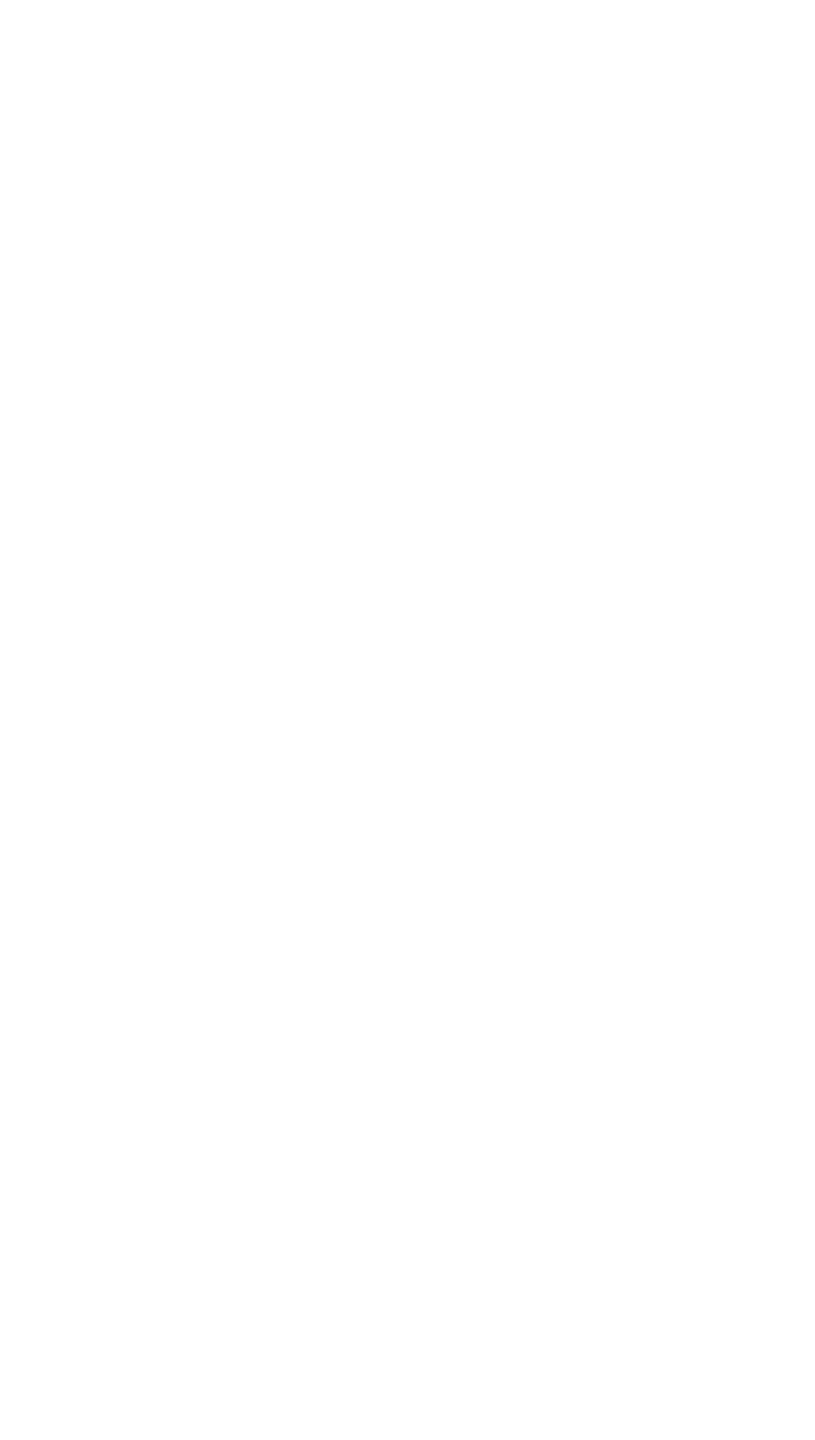
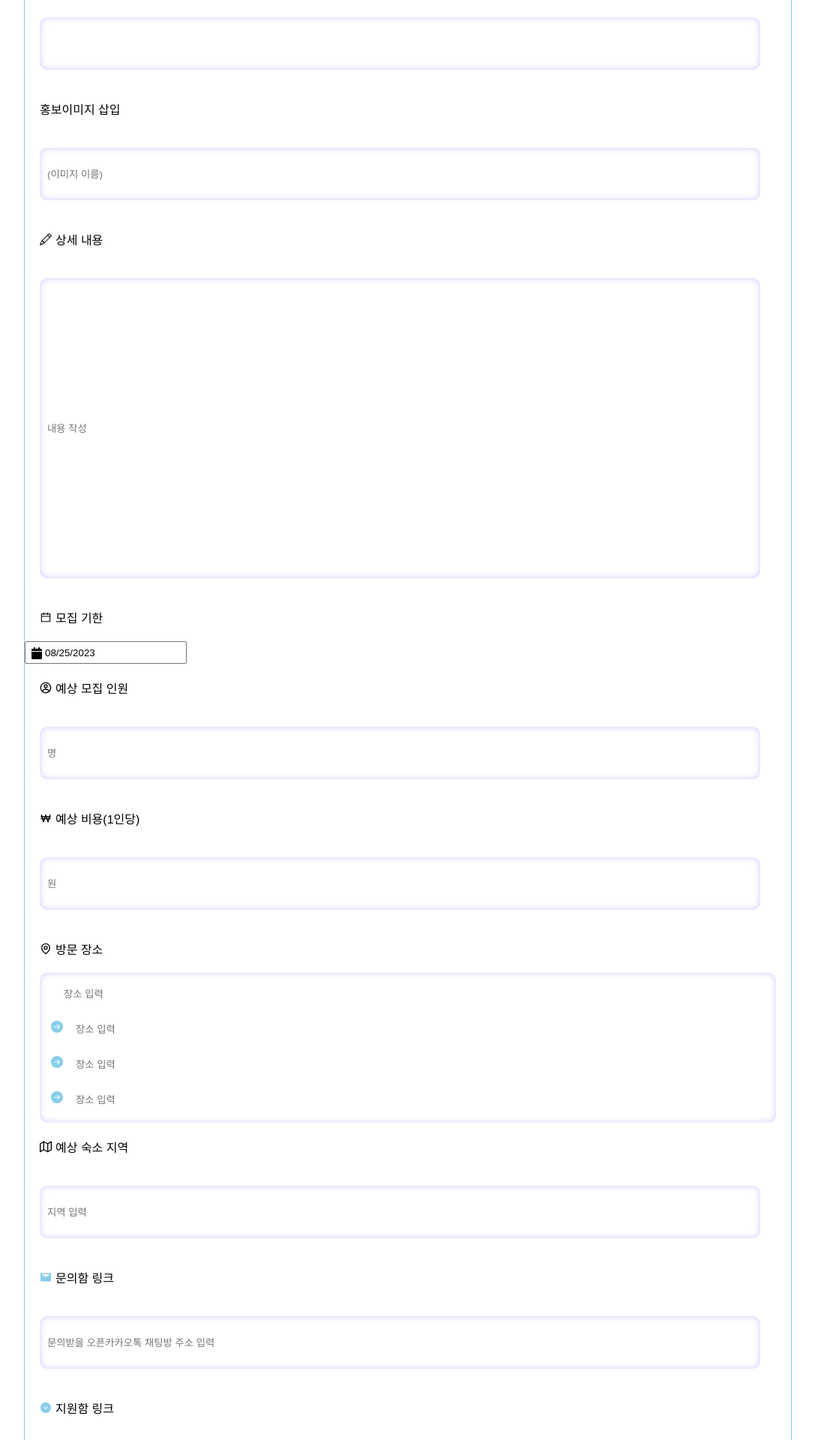
Before and after one commit to RedPeriscope/RedPeriscope_Front, a React (Create React App) app: page /register in a window 1280 px wide. Before the commit this address had no page. Shown: the part 800-2720 px from the top of the page at 75% size, without its empty margins (96-1183 px from the left). Before the commit the page ends 800 px from the top, so only its background shows below. Built offline with nearby package versions, Linux system fonts and the light colour scheme.

Commit message:
등록기능 기본 틀

```diff
--- a/package.json
+++ b/package.json
@@ -8,6 +8,8 @@
     "@testing-library/user-event": "^13.5.0",
     "axios": "^1.4.0",
     "react": "^18.2.0",
+    "react-date-picker": "^10.5.0",
+    "react-datepicker": "^4.16.0",
     "react-dom": "^18.2.0",
     "react-icon": "^1.0.0",
     "react-icons": "^4.10.1",
--- a/src/Routers.js
+++ b/src/Routers.js
@@ -2,6 +2,7 @@ import { Route, Routes } from "react-router-dom";
 import Main from "./page/Main";
 import Allplan from "./page/Allplan";
 import PlanDetail from "./page/PlanDetail";
+import Register from "./page/Register";
 
 const Routers = () => {
 	return (
@@ -9,6 +10,7 @@ const Routers = () => {
 			<Route path="/" element={<Main/>} />
 			<Route path="/all" element={<Allplan />} />
 			<Route path="/detail" element={<PlanDetail />} />
+			<Route path="/register" element={<Register />} />
 		</Routes>
 	);
 };
--- /dev/null
+++ b/src/page/Register.jsx
@@ -0,0 +1,200 @@
+import React, { useState } from "react";
+import { styled } from "styled-components";
+import NavBar from "../components/NavBar";
+import { AiOutlineCalendar } from "react-icons/ai";
+import { CgProfile } from "react-icons/cg";
+import { GrLocation } from "react-icons/gr";
+import { FiMap } from "react-icons/fi";
+import { BiHeadphone } from "react-icons/bi";
+import { BiWon } from "react-icons/bi";
+import { BsFillArrowRightCircleFill } from "react-icons/bs";
+import { AiFillMail } from "react-icons/ai";
+import { AiFillDownCircle } from "react-icons/ai";
+import { BsPencil } from "react-icons/bs";
+import DatePicker from "react-datepicker";
+import "react-datepicker/dist/react-datepicker.css";
+
+const Register = () => {
+  const [startDate, setStartDate] = useState(new Date());
+
+  return (
+    <Container>
+      <NavBar />
+      <DetailContainer>
+        <Title>오프너 지원하기) 상세페이지 작성</Title>
+        <Label>제목</Label>
+        <DetailInput placeholder="제목 입력" />
+        <Label># (필수) 필터링 해시태그 선택</Label>
+        <DetailInput/>
+        <Label># (선택) 해시태그 입력</Label>
+        <DetailInput />
+        <Label>홍보이미지 삽입</Label>
+        <DetailInput placeholder="(이미지 이름)" />
+        <Label>
+            <BsPencil />
+            상세 내용
+        </Label>
+        <DescriptionInput placeholder="내용 작성" />
+        <Label>
+          <AiOutlineCalendar /> 모집 기한
+        </Label>
+        <DatePicker
+          showIcon
+          selected={startDate}
+          onChange={(date) => setStartDate(date)}
+        />
+        <Label>
+          <CgProfile /> 예상 모집 인원
+        </Label>
+        <DetailInput placeholder="명" />
+        <Label>
+          <BiWon /> 예상 비용(1인당)
+        </Label>
+        <DetailInput placeholder="원" />
+        <Label>
+          <GrLocation /> 방문 장소
+        </Label>
+        <LargerDetails>
+          <LocationInput placeholder="장소 입력" />
+          <br />
+          <BsFillArrowRightCircleFill color="skyblue" />
+          <LocationInput placeholder="장소 입력" />
+          <br />
+          <BsFillArrowRightCircleFill color="skyblue" />
+          <LocationInput placeholder="장소 입력" />
+          <br />
+          <BsFillArrowRightCircleFill color="skyblue" />
+          <LocationInput placeholder="장소 입력" />
+        </LargerDetails>
+        <Label>
+          <FiMap /> 예상 숙소 지역
+        </Label>
+        <DetailInput placeholder="지역 입력" />
+        <Label>
+          <AiFillMail color="skyblue" />
+          문의함 링크
+        </Label>
+        <DetailInput placeholder="문의받을 오픈카카오톡 채팅방 주소 입력" />
+        <Label>
+        <AiFillDownCircle color="skyblue" />
+        지원함 링크
+        </Label>
+        <DetailInput placeholder="지원받을 구글 설문폼 주소 입력" />
+        <ButtonContainer>
+          <Button2>게시하기</Button2>
+        </ButtonContainer>
+      </DetailContainer>
+    </Container>
+  );
+};
+
+const Container = styled.div`
+  width: 100%;
+  height: 100%;
+  display: flex;
+  flex-direction: column;
+  justify-content: center;
+  align-items: center;
+  background-size: contain;
+  background-repeat: no-repeat;
+`;
+
+const DetailContainer = styled.div`
+  width: 80%;
+  height: 2600px;
+  align-items: center;
+  border-radius: 10px;
+  border: 1px solid skyblue;
+  margin: 100px;
+`;
+
+const Title = styled.div`
+  height: 150px;
+  border-radius: 10px;
+  align-items: center;
+  margin: 20px;
+  box-shadow: inset 0px 0px 10px rgba(0, 0, 255, 0.2);
+`;
+
+const TagBox = styled.div``;
+
+const TitleText = styled.div``;
+
+const ImageBox = styled.div`
+  height: 500px;
+  border: 1px solid;
+  border-radius: 10px;
+  align-items: center;
+  margin: 20px;
+`;
+
+const DescriptionInput = styled.input`
+  height: 400px;
+  width: 94%;
+  align-items: center;
+  margin: 20px;
+  border-radius: 10px;
+  border: none;
+  padding: 10px;
+  box-shadow: inset 0px 0px 10px rgba(0, 0, 255, 0.2);
+`;
+
+const Label = styled.div`
+  font-weight: 800px;
+  margin: 20px;
+  display: flex;
+  align-items: center;
+  gap: 5px;
+`;
+
+const DetailInput = styled.input`
+  border-radius: 10px;
+  margin: 20px;
+  height: 70px;
+  width: 94%;
+  border: none;
+  padding: 10px;
+  box-shadow: inset 0px 0px 10px rgba(0, 0, 255, 0.2);
+`;
+
+const LargerDetails = styled.div`
+  border-radius: 10px;
+  margin: 20px;
+  height: 200px;
+  box-shadow: inset 0px 0px 10px rgba(0, 0, 255, 0.2);
+  align-items: center;
+  padding: 15px;
+  padding-top: 5px;
+`;
+
+const LocationInput = styled.input`
+  border: none;
+  margin: 15px;
+  outline: none;
+`;
+
+const ButtonContainer = styled.div`
+  display: flex;
+  justify-content: center;
+  align-items: center;
+  gap: 20px;
+`;
+
+const Button1 = styled.button`
+  width: 100px;
+  height: 30px;
+  color: skyblue;
+  background-color: white;
+  border: 1px solid skyblue;
+  border-radius: 5px;
+`;
+
+const Button2 = styled.button`
+  width: 100px;
+  height: 30px;
+  color: white;
+  background-color: skyblue;
+  border: 1px solid skyblue;
+  border-radius: 5px;
+`;
+export default Register;
```
Also changed, not shown: 1 other file (tests, documents, lock files or other folders).
